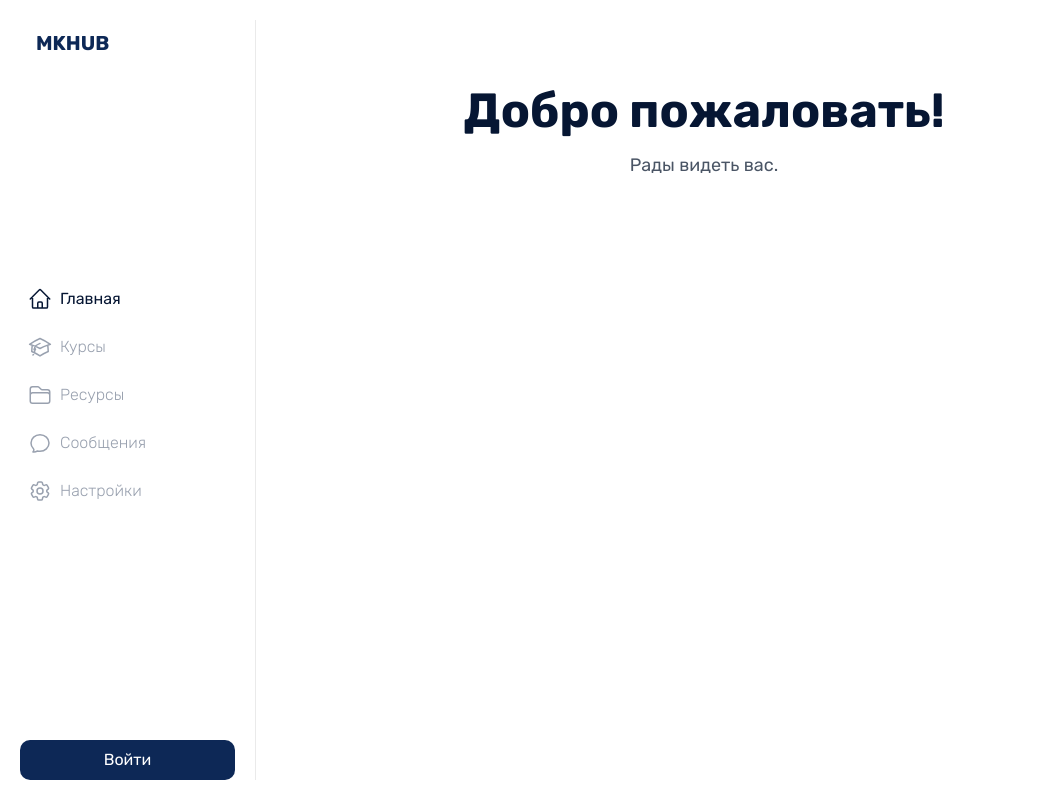
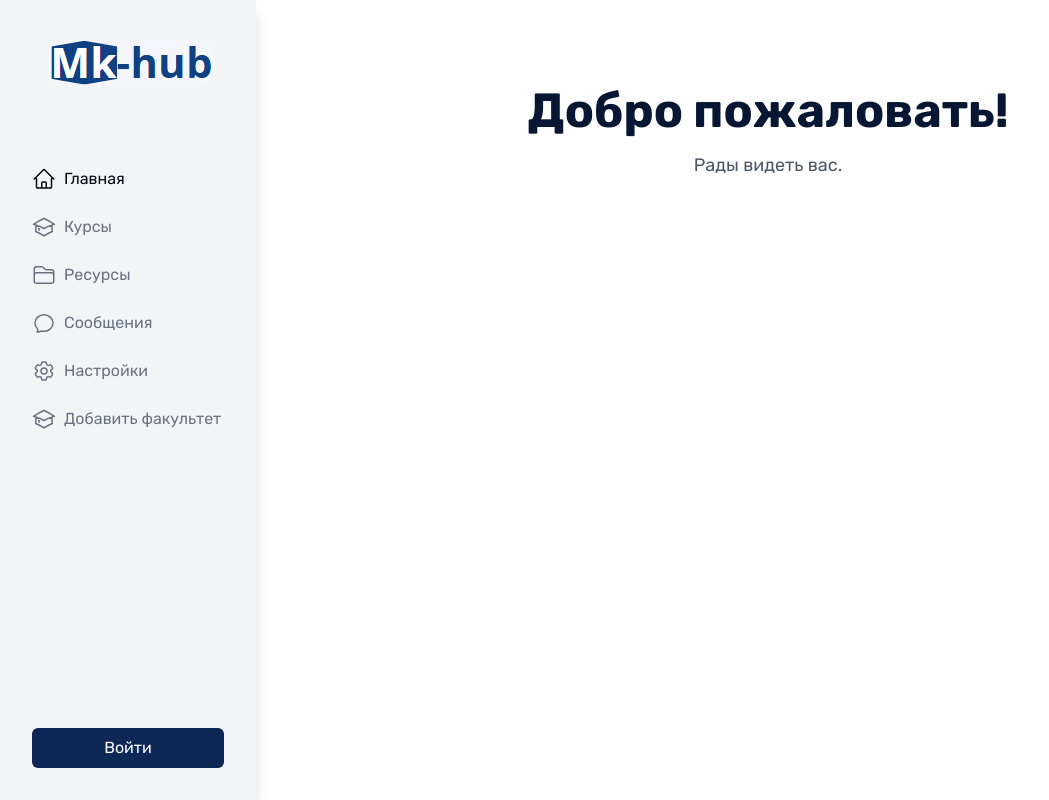
Before and after one commit to kkk-6216/mkhub, a Vue app in the folder frontend/: page /home in a window 1280 px wide. Shown: the whole page, without its empty margins (0-1049 px from the left). Built offline with nearby package versions, Linux system fonts and the light colour scheme.

Commit message:
Новая страница добавлена

```diff
--- a/frontend/src/components/Sidebar.vue
+++ b/frontend/src/components/Sidebar.vue
@@ -1,87 +1,108 @@
 <template>
   <div class="h-screen flex flex-col overflow-hidden">
+
     <!-- Sidebar -->
     <aside
-        class="border-r border-[#eaeaea] fixed left-0 top-5 bottom-5 h-auto transition-all duration-300 ease-in-out flex flex-col"
-        :class="{ 'w-64 px-5': !isCollapsed, 'w-16 px-3': isCollapsed }"
+        class="bg-gray-100 shadow-lg fixed left-0 top-0 h-screen transition-all duration-300 flex flex-col overflow-hidden"
+        :class="{'w-64 p-6': !isCollapsed, 'w-16 p-4': isCollapsed}"
     >
       <!-- Logo -->
+      <div class="flex items-center space-x-3 mb-6 pb-12 pt-4" :class="{ 'justify-center pl-0': isCollapsed, 'pl-6': !isCollapsed }">
+        <img :src="registerArt" alt="Register Illustration" class="max-w-full rounded-2xl" :class="{ 'max-h-12': isCollapsed, 'max-h-24': !isCollapsed }">
+      </div>
 
-      <div @click="goTo('/home')"
-          class="flex items-center  mb-0  pt-2 cursor-pointer"
-          :class="{'justify-center pl-0': isCollapsed, 'pl-4': !isCollapsed }"
-      >
-        <span class="text-[20px] text-main uppercase font-bold">
-          <span v-if="isCollapsed">MK</span>
-          <span v-else>MKHUB</span>
-        </span>
-      </div>
       <!-- Navigation -->
-      <nav class="flex-grow flex flex-col justify-center min-w-0 overflow-y-auto">
+      <nav class="flex-grow"> <!-- Make nav take available vertical space -->
         <ul>
-          <MenuItem
-              v-for="item in menuItems"
-              :key="item.to"
-              :isCollapsed="isCollapsed"
-              :isActive="isActive(item.to)"
-              :iconClass="item.iconClass"
-              :label="item.label"
-              @click="goTo(item.to)"
-          >
-            <template #icon>
-              <component :is="item.icon"></component>
-            </template>
-          </MenuItem>
+          <li :class="[ 'flex','items-center','p-2','rounded-lg','pb-4','text-gray-500','hover:text-gray-950','transition','duration-200',
+            { 'text-gray-950': $route.path === '/home' }
+          ]">
+            <i class="mdi mdi-view-dashboard mr-2" :class="{ 'mr-0': isCollapsed }">
+              <svg xmlns="http://www.w3.org/2000/svg" fill="none" viewBox="0 0 24 24" stroke-width="1.5" stroke="currentColor" class="size-6">
+                <path stroke-linecap="round" stroke-linejoin="round" d="m2.25 12 8.954-8.955c.44-.439 1.152-.439 1.591 0L21.75 12M4.5 9.75v10.125c0 .621.504 1.125 1.125 1.125H9.75v-4.875c0-.621.504-1.125 1.125-1.125h2.25c.621 0 1.125.504 1.125 1.125V21h4.125c.621 0 1.125-.504 1.125-1.125V9.75M8.25 21h8.25" />
+              </svg>
+            </i>
+            <router-link v-if="!isCollapsed" to="/home">Главная</router-link>
+          </li>
+
+          <li :class="[ 'flex','items-center','p-2','rounded-lg','pb-4','text-gray-500','hover:text-gray-950','transition','duration-200',
+            { 'text-gray-950': $route.path === '/courses' }
+          ]">
+            <i class="mdi mdi-book-open-variant mr-2" :class="{ 'mr-0': isCollapsed }">
+              <svg xmlns="http://www.w3.org/2000/svg" fill="none" viewBox="0 0 24 24" stroke-width="1.5" stroke="currentColor" class="size-6">
+                <path stroke-linecap="round" stroke-linejoin="round" d="M4.26 10.147a60.438 60.438 0 0 0-.491 6.347A48.62 48.62 0 0 1 12 20.904a48.62 48.62 0 0 1 8.232-4.41 60.46 60.46 0 0 0-.491-6.347m-15.482 0a50.636 50.636 0 0 0-2.658-.813A59.906 59.906 0 0 1 12 3.493a59.903 59.903 0 0 1 10.399 5.84c-.896.248-1.783.52-2.658.814m-15.482 0A50.717 50.717 0 0 1 12 13.489a50.702 50.702 0 0 1 7.74-3.342M6.75 15a.75.75 0 1 0 0-1.5.75 0 0 0 0 1.5Zm0 0v-3.675A55.378 55.378 0 0 1 12 8.443m-7.007 11.55A5.981 5.981 0 0 0 6.75 15.75v-1.5" />
+              </svg>
+            </i>
+            <router-link v-if="!isCollapsed" to="/courses">Курсы</router-link>
+          </li>
+          <li :class="[ 'flex','items-center','p-2','rounded-lg','pb-4','text-gray-500','hover:text-gray-950','transition','duration-200',
+            { 'text-gray-950': $route.path === '/resources' }
+          ]">
+            <i class="mdi mdi-folder-open mr-2" :class="{ 'mr-0': isCollapsed }">
+              <svg xmlns="http://www.w3.org/2000/svg" fill="none" viewBox="0 0 24 24" stroke-width="1.5" stroke="currentColor" class="size-6">
+                <path stroke-linecap="round" stroke-linejoin="round" d="M2.25 12.75V12A2.25 2.25 0 0 1 4.5 9.75h15A2.25 2.25 0 0 1 21.75 12v.75m-8.69-6.44-2.12-2.12a1.5 1.5 0 0 0-1.061-.44H4.5A2.25 2.25 0 0 0 2.25 6v12a2.25 2.25 0 0 0 2.25 2.25h15A2.25 2.25 0 0 0 21.75 18V9a2.25 2.25 0 0 0-2.25-2.25h-5.379a1.5 1.5 0 0 1-1.06-.44Z" />
+              </svg>
+            </i>
+            <router-link v-if="!isCollapsed" to="/resources">Ресурсы</router-link>
+          </li>
+
+          <li :class="[ 'flex','items-center','p-2','rounded-lg','pb-4','text-gray-500','hover:text-gray-950','transition','duration-200',
+            { 'text-gray-950': $route.path === '/messages' }
+          ]">
+            <i class="mdi mdi-message mr-2" :class="{ 'mr-0': isCollapsed }">
+              <svg xmlns="http://www.w3.org/2000/svg" fill="none" viewBox="0 0 24 24" stroke-width="1.5" stroke="currentColor" class="size-6">
+                <path stroke-linecap="round" stroke-linejoin="round" d="M12 20.25c4.97 0 9-3.694 9-8.25s-4.03-8.25-9-8.25S3 7.444 3 12c0 2.104.859 4.023 2.273 5.48.432.447.74 1.04.586 1.641a4.483 4.483 0 0 1-.923 1.785A5.969 5.969 0 0 0 6 21c1.282 0 2.47-.402 3.445-1.087.81.22 1.668.337 2.555.337Z" />
+              </svg>
+            </i>
+            <router-link v-if="!isCollapsed" to="/messages">Сообщения</router-link>
+          </li>
+
+          <li :class="[ 'flex','items-center','p-2','rounded-lg','pb-4','text-gray-500','hover:text-gray-950','transition','duration-200',
+            { 'text-gray-950': $route.path === '/settings' }
+          ]">
+            <i class="mdi mdi-cog mr-2" :class="{ 'mr-0': isCollapsed }">
+              <svg xmlns="http://www.w3.org/2000/svg" fill="none" viewBox="0 0 24 24" stroke-width="1.5" stroke="currentColor" class="size-6">
+                <path stroke-linecap="round" stroke-linejoin="round" d="M9.594 3.94c.09-.542.56-.94 1.11-.94h2.593c.55 0 1.02.398 1.11.94l.213 1.281c.063.374.313.686.645.87.074.04.147.083.22.127.325.196.72.257 1.075.124l1.217-.456a1.125 1.125 0 0 1 1.37.49l1.296 2.247a1.125 1.125 0 0 1-.26 1.431l-1.003.827c-.293.241-.438.613-.43.992a7.723 7.723 0 0 1 0 .255c-.008.378.137.75.43.991l1.004.827c.424.35.534.955.26 1.43l-1.298 2.247a1.125 1.125 0 0 1-1.369.491l-1.217-.456c-.355-.133-.75-.072-1.076.124a6.47 6.47 0 0 1-.22.128c-.331.183-.581.495-.644.869l-.213 1.281c-.09.543-.56.94-1.11.94h-2.594c-.55 0-1.019-.398-1.11-.94l-.213-1.281c-.062-.374-.312-.686-.644-.87a6.52 6.52 0 0 1-.22-.127c-.325-.196-.72-.257-1.076-.124l-1.217.456a1.125 1.125 0 0 1-1.369-.49l-1.297-2.247a1.125 1.125 0 0 1 .26-1.431l1.004-.827c.292-.24.437-.613.43-.991a6.932 6.932 0 0 1 0-.255c.007-.38-.138-.751-.43-.992l-1.004-.827a1.125 1.125 0 0 1-.26-1.43l1.297-2.247a1.125 1.125 0 0 1 1.37-.491l1.216.456c.356.133.751.072 1.076-.124.072-.044.146-.086.22-.128.332-.183.582-.495.644-.869l.214-1.28Z" />
+                <path stroke-linecap="round" stroke-linejoin="round" d="M15 12a3 3 0 1 1-6 0 3 3 0 0 1 6 0Z" />
+              </svg>
+            </i>
+            <router-link v-if="!isCollapsed" to="/settings">Настройки</router-link>
+          </li>
+          <li :class="[ 'flex','items-center','p-2','rounded-lg','pb-4','text-gray-500','hover:text-gray-950','transition','duration-200',
+            { 'text-gray-950': $route.path === '/AddFaculty' }
+          ]">
+            <i class="mdi mdi-book-open-variant mr-2" :class="{ 'mr-0': isCollapsed }">
+              <svg xmlns="http://www.w3.org/2000/svg" fill="none" viewBox="0 0 24 24" stroke-width="1.5" stroke="currentColor" class="size-6">
+                <path stroke-linecap="round" stroke-linejoin="round" d="M4.26 10.147a60.438 60.438 0 0 0-.491 6.347A48.62 48.62 0 0 1 12 20.904a48.62 48.62 0 0 1 8.232-4.41 60.46 60.46 0 0 0-.491-6.347m-15.482 0a50.636 50.636 0 0 0-2.658-.813A59.906 59.906 0 0 1 12 3.493a59.903 59.903 0 0 1 10.399 5.84c-.896.248-1.783.52-2.658.814m-15.482 0A50.717 50.717 0 0 1 12 13.489a50.702 50.702 0 0 1 7.74-3.342M6.75 15a.75.75 0 1 0 0-1.5.75 0 0 0 0 1.5Zm0 0v-3.675A55.378 55.378 0 0 1 12 8.443m-7.007 11.55A5.981 5.981 0 0 0 6.75 15.75v-1.5" />
+              </svg>
+            </i>
+            <router-link v-if="!isCollapsed" to="/AddFaculty">Добавить факультет</router-link>
+          </li>
         </ul>
       </nav>
-
-      <!-- Вход/Выход -->
+      <!-- Sign In -->
       <div>
         <ul>
-          <!-- Если пользователь НЕ аутентифицирован, показываем кнопку "Войти" -->
-          <li v-if="!isAuthenticated">
-            <DefaultButton
-                label="Войти"
-                variant="primary"
-                fullWidth
-                @click="goTo('/login')"
-            />
+          <li class="flex items-center p-2 rounded-lg text-gray-500 hover:text-gray-950 transition duration-200" v-if="!isLoggedIn">
+            <router-link to="/login" class="w-full text-center py-2 rounded-md bg-main text-white hover:bg-gray-700">Войти</router-link>
+          </li>
+          <!--          <li class="flex items-center p-2 rounded-lg text-gray-500 hover:text-gray-950 transition duration-200" v-if="!isLoggedIn">-->
+          <!--            <router-link to="/register" class="w-full text-center py-2 rounded-md bg-main text-white hover:bg-gray-700">Зарегистрироваться</router-link>-->
+          <!--          </li>-->
+          <li class="flex items-center p-2 rounded-lg text-gray-500 hover:text-gray-950  transition duration-200" v-else>
+            <div class="flex items-center" v-if="!isCollapsed">
+              <img :src="user.avatar || 'https://via.placeholder.com/30'" alt="Аватар" class="rounded-full w-8 h-8 mr-2">
+              <span>{{ user.name }} ({{ user.role }})</span>
+            </div>
+            <div class="flex items-center" v-else>
+              <img :src="user.avatar || 'https://via.placeholder.com/30'" alt="Аватар" class="rounded-full w-8 h-8 mr-2">
+              <!-- Only Avatar when collapsed -->
+            </div>
+          </li>
+          <li class="flex items-center p-2 rounded-lg text-gray-500 hover:text-gray-950  transition duration-200" v-if="isLoggedIn">
+            <a href="#" @click.prevent="logout" class="w-full text-center py-2 rounded-md bg-main text-white hover:bg-gray-500">Выйти</a>
           </li>
 
-          <li class="relative p-2" v-else>
-            <transition name="fade">
-              <div
-                  v-if="isOpen"
-                  class="absolute bottom-full left-0 w-full mb-2"
-              >
-                <DefaultButton
-                    label="Выйти"
-                    variant="danger"
-                    fullWidth
-                    @click="logout"
-                />
-              </div>
-            </transition>
-
-            <div class="flex items-center justify-between cursor-pointer">
-              <div class="flex items-center space-x-3" @click="goTo('/profile')">
-                <img
-                    :src="user.avatar || 'https://www.svgrepo.com/show/452030/avatar-default.svg'"
-                    alt="Avatar"
-                    class="w-10 h-10 rounded-xl"
-                />
-                <div>
-                  <p class="text-dark font-semibold">{{ user.sub }}</p>
-                  <p class="text-gray-500 text-sm">{{ userRole }}</p>
-                </div>
-              </div>
-
-              <!-- Иконка стрелки -->
-
-              <img @click="toggleDropdown" width="24" height="24" src="https://img.icons8.com/windows/32/menu-2.png" alt="menu-2"/>
-
-            </div>
-          </li>
         </ul>
       </div>
     </aside>
@@ -89,127 +110,57 @@
 </template>
 
 <script>
-
-import MenuItem from '@/modules/auth/components/MenuItem.vue';
-import { useAuthStore } from '@/store/auth.js';
-import DefaultButton from "@/components/buttons/DefaultButton.vue";
-import HomeIcon from "@/components/icons/HomeIcon.vue";
-import CoursesIcon from "@/components/icons/CoursesIcon.vue";
-import ResourcesIcon from "@/components/icons/ResourcesIcon.vue";
-import MessagesIcon from "@/components/icons/MessagesIcon.vue";
-import SettingsIcon from "@/components/icons/SettingsIcon.vue";
-import {markRaw} from "vue";
+import registerArt from '@/assets/images/logo.png';
+import {createRouter as $router} from "vue-router";
 
 export default {
   name: 'Sidebar',
-  components: {
-    DefaultButton,
-    MenuItem,
-  },
-
   data() {
     return {
       isCollapsed: false,
       screenWidth: window.innerWidth,
       initialWidth: window.innerWidth,
-      isOpen: false,
-      menuItems: [
-        { to: '/home', label: 'Главная', icon: markRaw(HomeIcon), iconClass: 'mdi-view-dashboard' },
-        { to: '/courses', label: 'Курсы', icon: markRaw(CoursesIcon), iconClass: 'mdi-book-open-variant' },
-        { to: '/resources', label: 'Ресурсы', icon: markRaw(ResourcesIcon), iconClass: 'mdi-folder-open' },
-        { to: '/messages', label: 'Сообщения', icon: markRaw(MessagesIcon), iconClass: 'mdi-message' },
-        { to: '/settings', label: 'Настройки', icon: markRaw(SettingsIcon), iconClass: 'mdi-cog' }
-      ]
+      registerArt: registerArt,
+      user: null // Добавляем состояние для хранения информации о пользователе
     };
   },
-
   mounted() {
     this.initialWidth = window.innerWidth;
     window.addEventListener('resize', this.updateScreenWidth);
     this.updateScreenWidth();
+    this.loadUserFromLocalStorage(); // Загружаем данные пользователя из localStorage при монтировании
   },
-
   beforeUnmount() {
     window.removeEventListener('resize', this.updateScreenWidth);
   },
-
   methods: {
+    $router,
     updateScreenWidth() {
       this.screenWidth = window.innerWidth;
+
+      // Collapse logic (2/3 screen)
       this.isCollapsed = this.screenWidth < (this.initialWidth * 2) / 3;
     },
-    goTo(path) {
-      this.$router.push(path);
-      this.isOpen = false;
+    loadUserFromLocalStorage() {
+      const storedUser = localStorage.getItem('user');
+      if (storedUser) {
+        this.user = JSON.parse(storedUser);
+      }
     },
-    isActive(path) {
-      return this.currentPath === path;
-    },
-    toggleDropdown() {
-      this.isOpen = !this.isOpen;
-    },
-    async logout() {
-      await this.authStore.logout();
-    },
-  },
-
-  computed: {
-    currentPath() {
-      return this.$route.path;
-    },
-    userRole() {
-      const roleMap = {
-        ROLE_STUDENT: "Студент",
-        ROLE_MODERATOR: "Модератор",
-        ROLE_ADMIN: "Админ",
-      };
-      return roleMap[this.user?.role] || "Неизвестная роль";
-    },
-    isAuthenticated() {
-      return !!this.authStore.accessToken
-    },
-    user() {
-      return this.authStore.user;
+    logout() {
+      localStorage.removeItem('user');
+      this.user = null;
     }
   },
-
-  beforeCreate() {
-    this.authStore = useAuthStore();
-  },
+  computed: {
+    // Вычисляемое свойство, чтобы определить, авторизован ли пользователь
+    isLoggedIn() {
+      return this.user !== null;
+    }
+  }
 };
 </script>
 
 <style scoped>
-
-.fade-enter-from {
-  opacity: 0;
-  transform: translateY(-10px);
-}
-
-.fade-enter-to {
-  opacity: 1;
-  transform: translateY(0);
-}
-
-.fade-leave-from {
-  opacity: 1;
-  transform: translateY(0);
-}
-
-.fade-leave-to {
-  opacity: 0;
-  transform: translateY(-10px);
-}
-
-.fade-enter-active,
-.fade-leave-active {
-  transition: opacity 0.3s ease, transform 0.3s ease;
-}
-
-.rotate-180 {
-  transform: rotate(180deg);
-}
-.rotate-0 {
-  transform: rotate(0deg);
-}
+/* Дополнительные стили, если нужны */
 </style>
```
